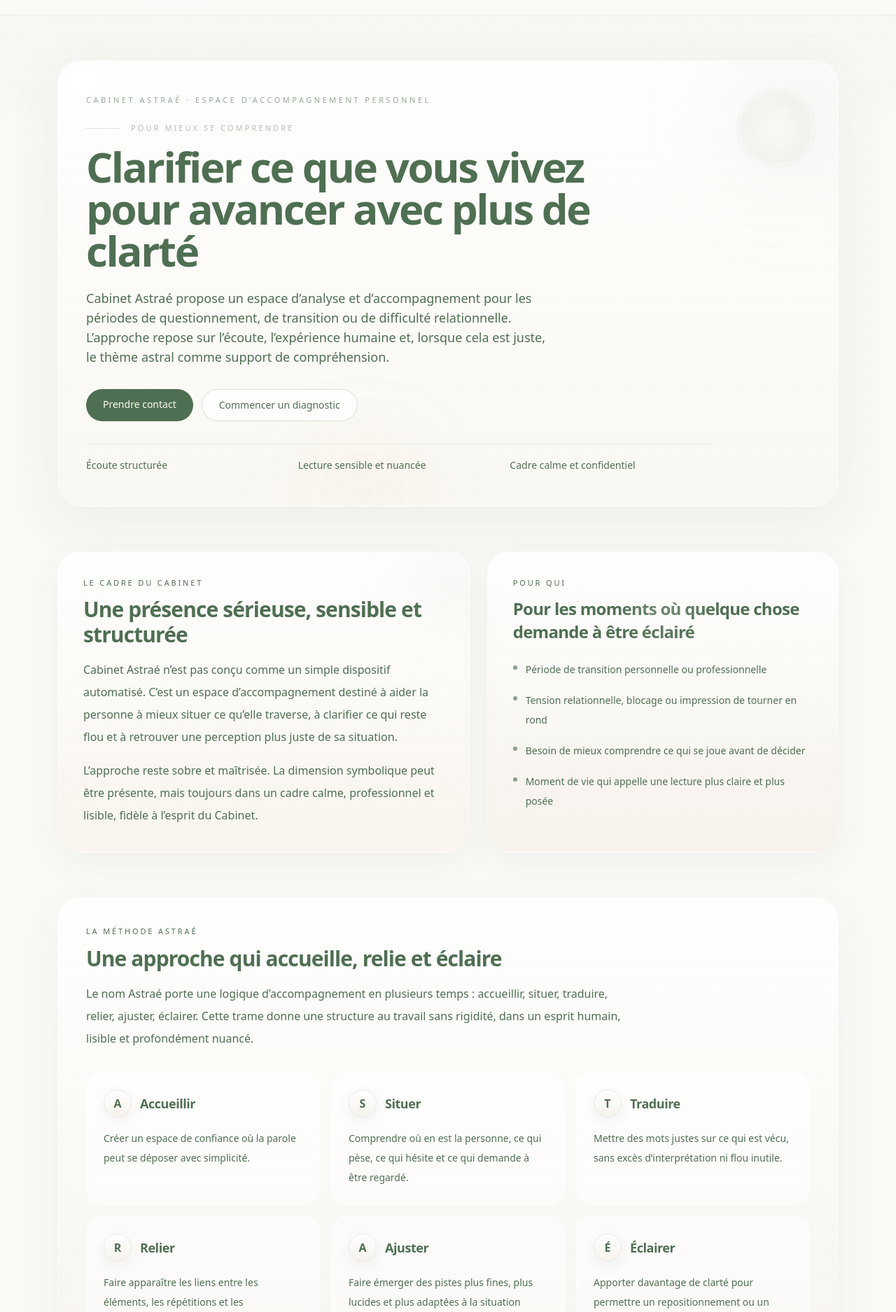
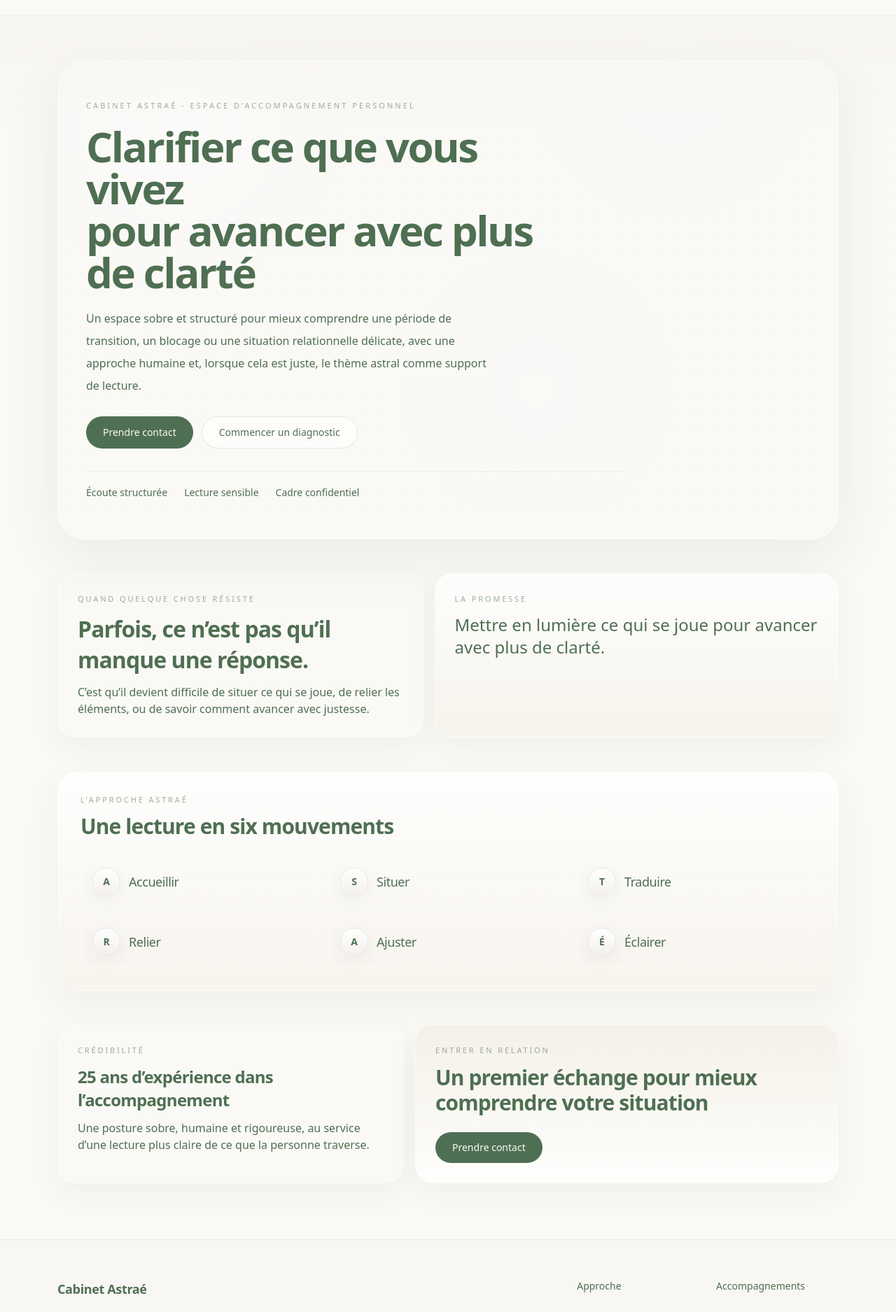
Before and after one commit to arnaudcrestey/cabinet-astrae, a Next.js app: page / in a window 1280 px wide. Shown: the part 69-1944 px from the top of the page at 70% size. Built offline with nearby package versions, Linux system fonts and the light colour scheme.

Commit message:
Update page.tsx

```diff
--- a/app/page.tsx
+++ b/app/page.tsx
@@ -1,353 +1,157 @@
 import Link from "next/link";
 import { PageFrame } from "@/components/projection/PageFrame";
 
-const astraeMethod = [
-  {
-    letter: "A",
-    title: "Accueillir",
-    text: "Créer un espace de confiance où la parole peut se déposer avec simplicité.",
-  },
-  {
-    letter: "S",
-    title: "Situer",
-    text: "Comprendre où en est la personne, ce qui pèse, ce qui hésite et ce qui demande à être regardé.",
-  },
-  {
-    letter: "T",
-    title: "Traduire",
-    text: "Mettre des mots justes sur ce qui est vécu, sans excès d’interprétation ni flou inutile.",
-  },
-  {
-    letter: "R",
-    title: "Relier",
-    text: "Faire apparaître les liens entre les éléments, les répétitions et les dynamiques plus profondes.",
-  },
-  {
-    letter: "A",
-    title: "Ajuster",
-    text: "Faire émerger des pistes plus fines, plus lucides et plus adaptées à la situation réelle.",
-  },
-  {
-    letter: "É",
-    title: "Éclairer",
-    text: "Apporter davantage de clarté pour permettre un repositionnement ou un apaisement.",
-  },
-];
-
-const situations = [
-  "Période de transition personnelle ou professionnelle",
-  "Tension relationnelle, blocage ou impression de tourner en rond",
-  "Besoin de mieux comprendre ce qui se joue avant de décider",
-  "Moment de vie qui appelle une lecture plus claire et plus posée",
-];
-
-const pathway = [
-  {
-    number: "01",
-    title: "Un premier diagnostic",
-    text: "Une première lecture pour faire émerger les lignes essentielles de la situation.",
-  },
-  {
-    number: "02",
-    title: "Une analyse plus approfondie",
-    text: "Un temps plus fin pour comprendre les dynamiques, tensions et répétitions en jeu.",
-  },
-  {
-    number: "03",
-    title: "Un accompagnement dans la continuité",
-    text: "Lorsque c’est juste, un espace plus approfondi peut prolonger le travail engagé.",
-  },
+const astraeSteps = [
+  { letter: "A", title: "Accueillir" },
+  { letter: "S", title: "Situer" },
+  { letter: "T", title: "Traduire" },
+  { letter: "R", title: "Relier" },
+  { letter: "A", title: "Ajuster" },
+  { letter: "É", title: "Éclairer" },
 ];
 
 export default function HomePage() {
   return (
     <PageFrame
-      title="Cabinet Astraé — Clarifier ce que vous vivez pour avancer avec plus de justesse"
-      intro="Cabinet Astraé propose un espace d’analyse et d’accompagnement pour les périodes de questionnement, de transition ou de difficulté relationnelle."
+      title="Cabinet Astraé — Clarifier ce que vous vivez pour avancer avec plus de clarté"
+      intro="Cabinet Astraé propose un espace d’analyse et d’accompagnement pour les périodes de transition, de questionnement ou de difficulté relationnelle."
       showIntro={false}
     >
-      <div className="space-y-10 md:space-y-16">
-        <section className="relative overflow-hidden rounded-[2.25rem] border border-white/45 bg-[linear-gradient(180deg,rgba(255,255,255,0.82),rgba(249,246,240,0.72))] px-6 py-8 shadow-[0_20px_80px_rgba(55,72,60,0.07)] backdrop-blur-sm md:px-10 md:py-12">
-          <div className="pointer-events-none absolute inset-0">
-            <div className="absolute left-[-3rem] top-[-3rem] h-40 w-40 rounded-full border border-white/35 bg-[radial-gradient(circle,rgba(255,255,255,0.55),rgba(255,255,255,0.04)_68%,transparent_72%)] blur-sm" />
-            <div className="absolute right-8 top-10 h-28 w-28 rounded-full border border-sage/15 bg-[radial-gradient(circle,rgba(255,255,255,0.4),rgba(214,204,186,0.15)_62%,transparent_72%)]" />
-            <div className="absolute right-[-4rem] top-[-2rem] h-56 w-56 rounded-full bg-sage/10 blur-3xl" />
-            <div className="absolute left-1/3 bottom-[-3rem] h-32 w-32 rounded-full bg-terracotta/10 blur-3xl" />
-            <div className="absolute inset-x-0 top-0 h-px bg-gradient-to-r from-transparent via-white/70 to-transparent" />
-          </div>
+      <div className="space-y-8 md:space-y-12">
+        <section className="astrae-hero-shell relative overflow-hidden rounded-[2rem] border border-white/50 px-6 py-10 shadow-[0_24px_80px_rgba(46,62,53,0.08)] md:rounded-[2.5rem] md:px-10 md:py-14">
+          <div className="astrae-orbit astrae-orbit-1" />
+          <div className="astrae-orbit astrae-orbit-2" />
+          <div className="astrae-orbit astrae-orbit-3" />
+          <div className="astrae-glow astrae-glow-1" />
+          <div className="astrae-glow astrae-glow-2" />
 
-          <div className="relative max-w-4xl">
-            <p className="text-[11px] uppercase tracking-[0.32em] text-pine/60">
+          <div className="relative max-w-3xl">
+            <p className="text-[11px] uppercase tracking-[0.28em] text-pine/55">
               Cabinet Astraé · Espace d’accompagnement personnel
             </p>
 
-            <div className="mt-6 max-w-3xl">
-              <div className="mb-4 flex items-center gap-4">
-                <span className="h-px w-12 bg-pine/20" />
-                <span className="text-[11px] uppercase tracking-[0.28em] text-pine/45">
-                  Pour mieux se comprendre
-                </span>
-              </div>
+            <h1 className="mt-5 max-w-2xl text-[2.35rem] font-semibold leading-[0.98] text-pine sm:text-5xl md:text-6xl">
+              Clarifier ce que vous vivez
+              <span className="block">pour avancer avec plus de clarté</span>
+            </h1>
 
-              <h1 className="text-4xl font-semibold leading-[1.02] text-pine md:text-6xl">
-                Clarifier ce que vous vivez
-                <br className="hidden md:block" />
-                <span className="md:inline"> pour avancer avec plus de clarté</span>
-              </h1>
-            </div>
-
-            <p className="mt-6 max-w-2xl text-base leading-8 text-umber/88 md:text-lg">
-              Cabinet Astraé propose un espace d’analyse et d’accompagnement
-              pour les périodes de questionnement, de transition ou de difficulté
-              relationnelle. L’approche repose sur l’écoute, l’expérience
-              humaine et, lorsque cela est juste, le thème astral comme support
-              de compréhension.
+            <p className="mt-5 max-w-xl text-sm leading-7 text-umber/82 md:text-base md:leading-8">
+              Un espace sobre et structuré pour mieux comprendre une période de
+              transition, un blocage ou une situation relationnelle délicate,
+              avec une approche humaine et, lorsque cela est juste, le thème
+              astral comme support de lecture.
             </p>
 
-            <div className="mt-8 flex flex-wrap gap-3">
+            <div className="mt-7 flex flex-col gap-3 sm:flex-row">
               <Link
                 href="/contact"
-                className="inline-flex rounded-full bg-pine px-6 py-3 text-sm font-medium text-ivory transition hover:bg-pine/90"
+                className="inline-flex items-center justify-center rounded-full bg-pine px-6 py-3 text-sm font-medium text-ivory transition duration-300 hover:-translate-y-0.5 hover:bg-pine/92"
               >
                 Prendre contact
               </Link>
 
               <Link
                 href="/analyse"
-                className="inline-flex rounded-full border border-pine/20 bg-white/65 px-6 py-3 text-sm font-medium text-pine transition hover:bg-white"
+                className="inline-flex items-center justify-center rounded-full border border-pine/15 bg-white/70 px-6 py-3 text-sm font-medium text-pine transition duration-300 hover:-translate-y-0.5 hover:bg-white"
               >
                 Commencer un diagnostic
               </Link>
             </div>
 
-            <div className="mt-8 grid gap-3 border-t border-pine/10 pt-5 text-sm text-umber/72 md:grid-cols-3">
+            <div className="mt-8 flex flex-wrap gap-x-6 gap-y-2 border-t border-pine/10 pt-5 text-sm text-umber/68">
               <span>Écoute structurée</span>
-              <span>Lecture sensible et nuancée</span>
-              <span>Cadre calme et confidentiel</span>
+              <span>Lecture sensible</span>
+              <span>Cadre confidentiel</span>
             </div>
           </div>
         </section>
 
-        <section className="grid gap-6 lg:grid-cols-[1.08fr_0.92fr]">
-          <article className="relative overflow-hidden rounded-[2rem] border border-white/40 bg-[linear-gradient(180deg,rgba(255,255,255,0.76),rgba(247,243,235,0.68))] p-7 shadow-[0_12px_48px_rgba(55,72,60,0.05)] backdrop-blur-sm md:p-9">
-            <div className="pointer-events-none absolute right-[-2rem] top-[-1rem] h-28 w-28 rounded-full bg-sage/10 blur-2xl" />
-
-            <p className="text-[11px] uppercase tracking-[0.26em] text-pine/58">
-              Le cadre du cabinet
+        <section className="grid gap-4 md:grid-cols-[0.95fr_1.05fr]">
+          <article className="rounded-[1.6rem] border border-white/45 bg-white/62 p-6 shadow-[0_14px_42px_rgba(46,62,53,0.05)] backdrop-blur-sm md:p-7">
+            <p className="text-[11px] uppercase tracking-[0.26em] text-pine/55">
+              Quand quelque chose résiste
             </p>
-
-            <h2 className="mt-3 max-w-2xl text-2xl font-semibold leading-snug text-pine md:text-3xl">
-              Une présence sérieuse, sensible et structurée
+            <h2 className="mt-3 text-2xl font-semibold leading-snug text-pine md:text-[2rem]">
+              Parfois, ce n’est pas qu’il manque une réponse.
             </h2>
-
-            <p className="mt-4 max-w-2xl leading-8 text-umber/88">
-              Cabinet Astraé n’est pas conçu comme un simple dispositif
-              automatisé. C’est un espace d’accompagnement destiné à aider la
-              personne à mieux situer ce qu’elle traverse, à clarifier ce qui
-              reste flou et à retrouver une perception plus juste de sa
-              situation.
-            </p>
-
-            <p className="mt-4 max-w-2xl leading-8 text-umber/88">
-              L’approche reste sobre et maîtrisée. La dimension symbolique peut
-              être présente, mais toujours dans un cadre calme, professionnel et
-              lisible, fidèle à l’esprit du Cabinet.
+            <p className="mt-3 max-w-xl text-sm leading-7 text-umber/82 md:text-base">
+              C’est qu’il devient difficile de situer ce qui se joue, de relier
+              les éléments, ou de savoir comment avancer avec justesse.
             </p>
           </article>
 
-          <article className="relative overflow-hidden rounded-[2rem] border border-white/40 bg-[linear-gradient(180deg,rgba(255,255,255,0.74),rgba(244,239,230,0.7))] p-7 shadow-[0_12px_48px_rgba(55,72,60,0.05)] backdrop-blur-sm md:p-9">
-            <div className="pointer-events-none absolute left-1/2 top-4 h-24 w-24 -translate-x-1/2 rounded-full border border-white/40 bg-white/20 blur-xl" />
-
-            <p className="text-[11px] uppercase tracking-[0.26em] text-pine/58">
-              Pour qui
+          <article className="rounded-[1.6rem] border border-white/45 bg-[linear-gradient(180deg,rgba(255,255,255,0.74),rgba(245,241,233,0.78))] p-6 shadow-[0_14px_42px_rgba(46,62,53,0.05)] backdrop-blur-sm md:p-7">
+            <p className="text-[11px] uppercase tracking-[0.26em] text-pine/55">
+              La promesse
             </p>
-
-            <h2 className="mt-3 text-2xl font-semibold leading-snug text-pine">
-              Pour les moments où quelque chose demande à être éclairé
-            </h2>
-
-            <ul className="mt-6 space-y-4">
-              {situations.map((item) => (
-                <li key={item} className="flex gap-3 text-sm leading-7 text-umber/88">
-                  <span className="mt-2 h-1.5 w-1.5 shrink-0 rounded-full bg-pine/65" />
-                  <span>{item}</span>
-                </li>
-              ))}
-            </ul>
+            <p className="mt-3 max-w-2xl text-xl font-medium leading-relaxed text-pine md:text-2xl">
+              Mettre en lumière ce qui se joue pour avancer avec plus de
+              clarté.
+            </p>
           </article>
         </section>
 
-        <section className="relative overflow-hidden rounded-[2.15rem] border border-white/40 bg-[linear-gradient(180deg,rgba(255,255,255,0.8),rgba(246,242,235,0.7))] px-6 py-8 shadow-[0_16px_60px_rgba(55,72,60,0.05)] backdrop-blur-sm md:px-10 md:py-10">
-          <div className="pointer-events-none absolute inset-0">
-            <div className="absolute left-10 top-10 h-20 w-20 rounded-full bg-sage/8 blur-2xl" />
-            <div className="absolute right-10 bottom-8 h-24 w-24 rounded-full bg-terracotta/8 blur-2xl" />
+        <section className="relative overflow-hidden rounded-[1.9rem] border border-white/45 bg-[linear-gradient(180deg,rgba(255,255,255,0.76),rgba(246,242,235,0.75))] px-6 py-7 shadow-[0_18px_54px_rgba(46,62,53,0.05)] backdrop-blur-sm md:px-8 md:py-8">
+          <div className="pointer-events-none absolute inset-y-0 left-[3.15rem] hidden w-px bg-gradient-to-b from-transparent via-pine/14 to-transparent md:block" />
+
+          <div className="max-w-2xl">
+            <p className="text-[11px] uppercase tracking-[0.26em] text-pine/55">
+              L’approche Astraé
+            </p>
+            <h2 className="mt-3 text-2xl font-semibold leading-snug text-pine md:text-3xl">
+              Une lecture en six mouvements
+            </h2>
           </div>
 
-          <div className="relative max-w-3xl">
-            <p className="text-[11px] uppercase tracking-[0.26em] text-pine/58">
-              La méthode Astraé
-            </p>
-
-            <h2 className="mt-3 text-2xl font-semibold leading-snug text-pine md:text-3xl">
-              Une approche qui accueille, relie et éclaire
-            </h2>
-
-            <p className="mt-4 leading-8 text-umber/88">
-              Le nom Astraé porte une logique d’accompagnement en plusieurs
-              temps : accueillir, situer, traduire, relier, ajuster, éclairer.
-              Cette trame donne une structure au travail sans rigidité, dans un
-              esprit humain, lisible et profondément nuancé.
-            </p>
-          </div>
-
-          <div className="relative mt-8 grid gap-4 md:grid-cols-2 xl:grid-cols-3">
-            {astraeMethod.map((item) => (
+          <div className="mt-6 grid gap-3 md:grid-cols-2 xl:grid-cols-3">
+            {astraeSteps.map((step, index) => (
               <article
-                key={`${item.letter}-${item.title}`}
-                className="rounded-[1.5rem] border border-white/45 bg-white/55 p-6 backdrop-blur-sm"
+                key={`${step.letter}-${step.title}-${index}`}
+                className="group relative rounded-[1.35rem] border border-white/50 bg-white/58 px-4 py-4 transition duration-500 hover:-translate-y-0.5 hover:bg-white/78"
               >
                 <div className="flex items-center gap-3">
-                  <span className="inline-flex h-10 w-10 items-center justify-center rounded-full border border-pine/12 bg-[linear-gradient(180deg,rgba(255,255,255,0.95),rgba(244,239,230,0.72))] text-base font-semibold text-pine shadow-[0_6px_20px_rgba(55,72,60,0.06)]">
-                    {item.letter}
+                  <span className="inline-flex h-10 w-10 items-center justify-center rounded-full border border-pine/12 bg-[linear-gradient(180deg,rgba(255,255,255,0.98),rgba(243,239,232,0.8))] text-sm font-semibold text-pine shadow-[0_8px_24px_rgba(46,62,53,0.06)] transition duration-500 group-hover:scale-[1.03]">
+                    {step.letter}
                   </span>
-                  <h3 className="text-lg font-semibold text-pine">{item.title}</h3>
+                  <h3 className="text-base font-medium text-pine md:text-lg">
+                    {step.title}
+                  </h3>
                 </div>
-
-                <p className="mt-4 text-sm leading-7 text-umber/88">
-                  {item.text}
-                </p>
               </article>
             ))}
           </div>
         </section>
 
-        <section className="relative overflow-hidden rounded-[2rem] border border-white/40 bg-[linear-gradient(180deg,rgba(255,255,255,0.78),rgba(247,243,236,0.72))] px-6 py-8 shadow-[0_16px_60px_rgba(55,72,60,0.05)] backdrop-blur-sm md:px-10 md:py-10">
-          <div className="max-w-3xl">
-            <p className="text-[11px] uppercase tracking-[0.26em] text-pine/58">
-              Le parcours
+        <section className="grid gap-4 md:grid-cols-[0.9fr_1.1fr]">
+          <article className="rounded-[1.6rem] border border-white/45 bg-white/62 p-6 shadow-[0_14px_42px_rgba(46,62,53,0.05)] backdrop-blur-sm md:p-7">
+            <p className="text-[11px] uppercase tracking-[0.26em] text-pine/55">
+              Crédibilité
             </p>
-
-            <h2 className="mt-3 text-2xl font-semibold leading-snug text-pine md:text-3xl">
-              Un chemin simple, lisible et respectueux du rythme de chacun
+            <h2 className="mt-3 text-2xl font-semibold leading-snug text-pine">
+              25 ans d’expérience dans l’accompagnement
             </h2>
-
-            <p className="mt-4 leading-8 text-umber/88">
-              Le Cabinet s’organise autour d’une progression naturelle : une
-              première lecture, une analyse plus fine lorsque c’est pertinent,
-              puis un accompagnement dans la continuité si la situation le
-              demande.
+            <p className="mt-3 text-sm leading-7 text-umber/82 md:text-base">
+              Une posture sobre, humaine et rigoureuse, au service d’une lecture
+              plus claire de ce que la personne traverse.
             </p>
-          </div>
-
-          <div className="mt-8 grid gap-4 md:grid-cols-3">
-            {pathway.map((step) => (
-              <article
-                key={step.number}
-                className="rounded-[1.5rem] border border-white/45 bg-white/62 p-6 backdrop-blur-sm"
-              >
-                <p className="text-sm font-medium tracking-[0.18em] text-pine/50">
-                  {step.number}
-                </p>
-
-                <h3 className="mt-3 text-lg font-semibold text-pine">
-                  {step.title}
-                </h3>
-
-                <p className="mt-3 text-sm leading-7 text-umber/88">
-                  {step.text}
-                </p>
-              </article>
-            ))}
-          </div>
-        </section>
-
-        <section className="grid gap-6 lg:grid-cols-2">
-          <article className="rounded-[1.95rem] border border-white/40 bg-[linear-gradient(180deg,rgba(255,255,255,0.78),rgba(247,243,235,0.72))] p-7 shadow-[0_12px_48px_rgba(55,72,60,0.05)] backdrop-blur-sm md:p-9">
-            <p className="text-[11px] uppercase tracking-[0.26em] text-pine/58">
-              Point d’entrée
-            </p>
-
-            <h2 className="mt-3 text-2xl font-semibold leading-snug text-pine">
-              Commencer par un premier diagnostic
-            </h2>
-
-            <p className="mt-4 leading-8 text-umber/88">
-              Le diagnostic en ligne constitue une première porte d’entrée. Il
-              permet de poser un regard initial sur la situation, de faire
-              émerger les lignes essentielles et d’ouvrir, si cela est juste,
-              vers un travail plus approfondi au sein du Cabinet.
-            </p>
-
-            <Link
-              href="/analyse"
-              className="mt-7 inline-flex rounded-full bg-terracotta px-6 py-3 text-sm font-medium text-umber transition hover:bg-terracotta/85"
-            >
-              Démarrer le diagnostic
-            </Link>
           </article>
 
-          <article className="rounded-[1.95rem] border border-white/40 bg-[linear-gradient(180deg,rgba(255,255,255,0.78),rgba(247,243,235,0.72))] p-7 shadow-[0_12px_48px_rgba(55,72,60,0.05)] backdrop-blur-sm md:p-9">
-            <p className="text-[11px] uppercase tracking-[0.26em] text-pine/58">
-              Accompagnement
-            </p>
-
-            <h2 className="mt-3 text-2xl font-semibold leading-snug text-pine">
-              Approfondir dans un cadre humain et nuancé
-            </h2>
-
-            <p className="mt-4 leading-8 text-umber/88">
-              Lorsque la situation le demande, le travail peut se poursuivre
-              autour d’enjeux relationnels, de répétitions, d’hésitations ou de
-              périodes de transition, dans un cadre professionnel, calme et
-              confidentiel.
-            </p>
-
-            <Link
-              href="/accompagnements"
-              className="mt-7 inline-flex rounded-full border border-pine/20 bg-white/55 px-6 py-3 text-sm font-medium text-pine transition hover:bg-white"
-            >
-              Voir les accompagnements
-            </Link>
-          </article>
-        </section>
-
-        <section className="relative overflow-hidden rounded-[2.2rem] border border-white/40 bg-[linear-gradient(180deg,rgba(243,238,228,0.78),rgba(255,255,255,0.72))] px-6 py-8 shadow-[0_18px_70px_rgba(55,72,60,0.05)] backdrop-blur-sm md:px-10 md:py-10">
-          <div className="pointer-events-none absolute inset-0">
-            <div className="absolute left-8 top-8 h-24 w-24 rounded-full border border-white/30 bg-white/15 blur-2xl" />
-            <div className="absolute right-10 bottom-10 h-32 w-32 rounded-full bg-sage/10 blur-3xl" />
-          </div>
-
-          <div className="relative max-w-3xl">
-            <p className="text-[11px] uppercase tracking-[0.26em] text-pine/58">
+          <article className="rounded-[1.6rem] border border-white/45 bg-[linear-gradient(180deg,rgba(244,239,229,0.84),rgba(255,255,255,0.74))] p-6 shadow-[0_14px_42px_rgba(46,62,53,0.05)] backdrop-blur-sm md:p-7">
+            <p className="text-[11px] uppercase tracking-[0.26em] text-pine/55">
               Entrer en relation
             </p>
-
-            <h2 className="mt-3 text-2xl font-semibold leading-snug text-pine md:text-3xl">
-              Prendre un temps pour mieux comprendre ce que vous traversez
+            <h2 className="mt-3 max-w-xl text-2xl font-semibold leading-snug text-pine md:text-3xl">
+              Un premier échange pour mieux comprendre votre situation
             </h2>
-
-            <p className="mt-4 leading-8 text-umber/88">
-              Vous pouvez commencer par un diagnostic ou entrer directement en
-              contact avec le Cabinet, selon ce qui vous semble le plus juste à
-              ce stade.
-            </p>
-
-            <div className="mt-7 flex flex-wrap gap-3">
+            <div className="mt-6">
               <Link
                 href="/contact"
-                className="inline-flex rounded-full bg-pine px-6 py-3 text-sm font-medium text-ivory transition hover:bg-pine/90"
+                className="inline-flex items-center justify-center rounded-full bg-pine px-6 py-3 text-sm font-medium text-ivory transition duration-300 hover:-translate-y-0.5 hover:bg-pine/92"
               >
                 Prendre contact
               </Link>
-
-              <Link
-                href="/analyse"
-                className="inline-flex rounded-full border border-pine/20 bg-white/60 px-6 py-3 text-sm font-medium text-pine transition hover:bg-white"
-              >
-                Commencer un diagnostic
-              </Link>
             </div>
-          </div>
+          </article>
         </section>
       </div>
     </PageFrame>
```
